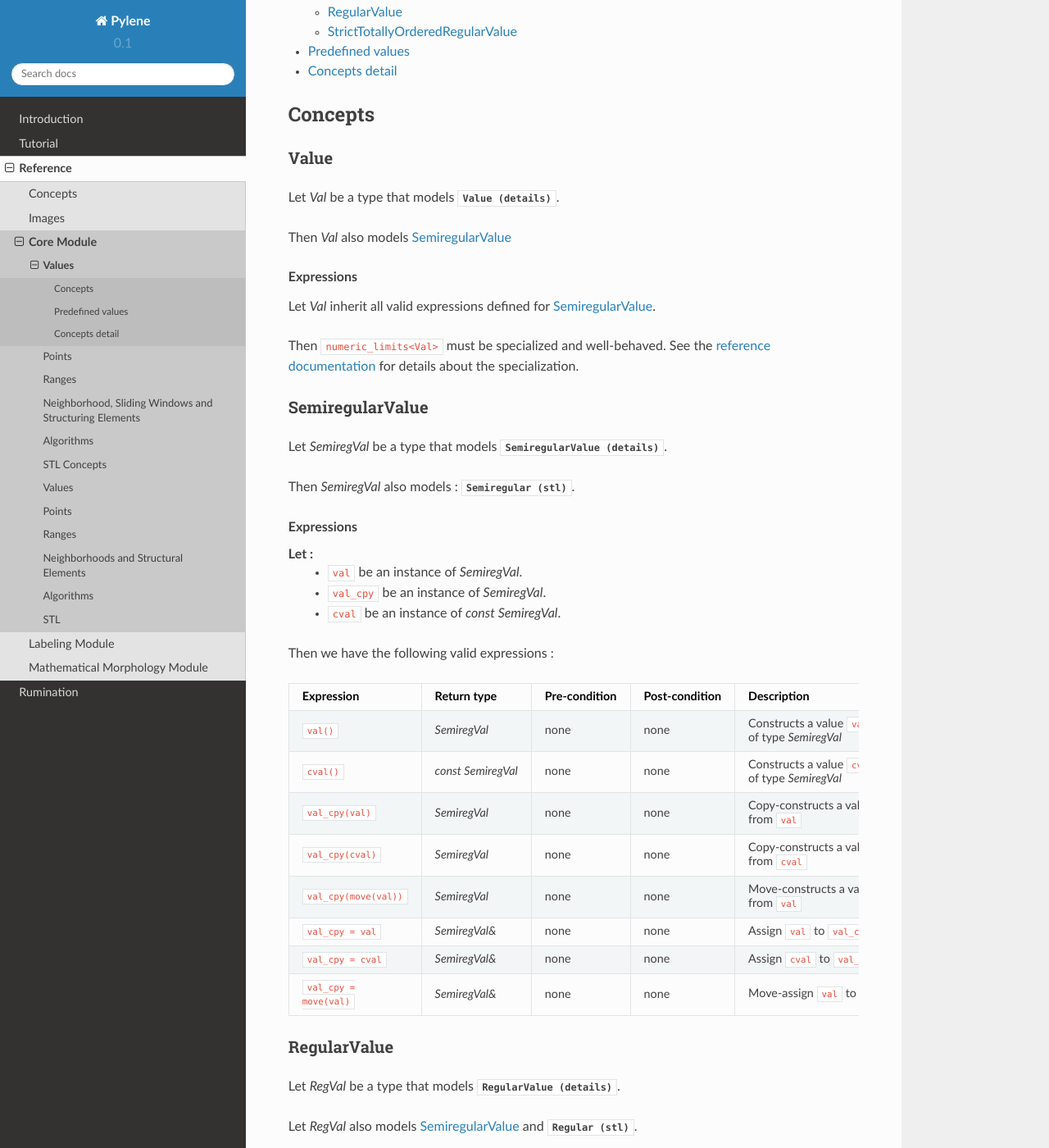
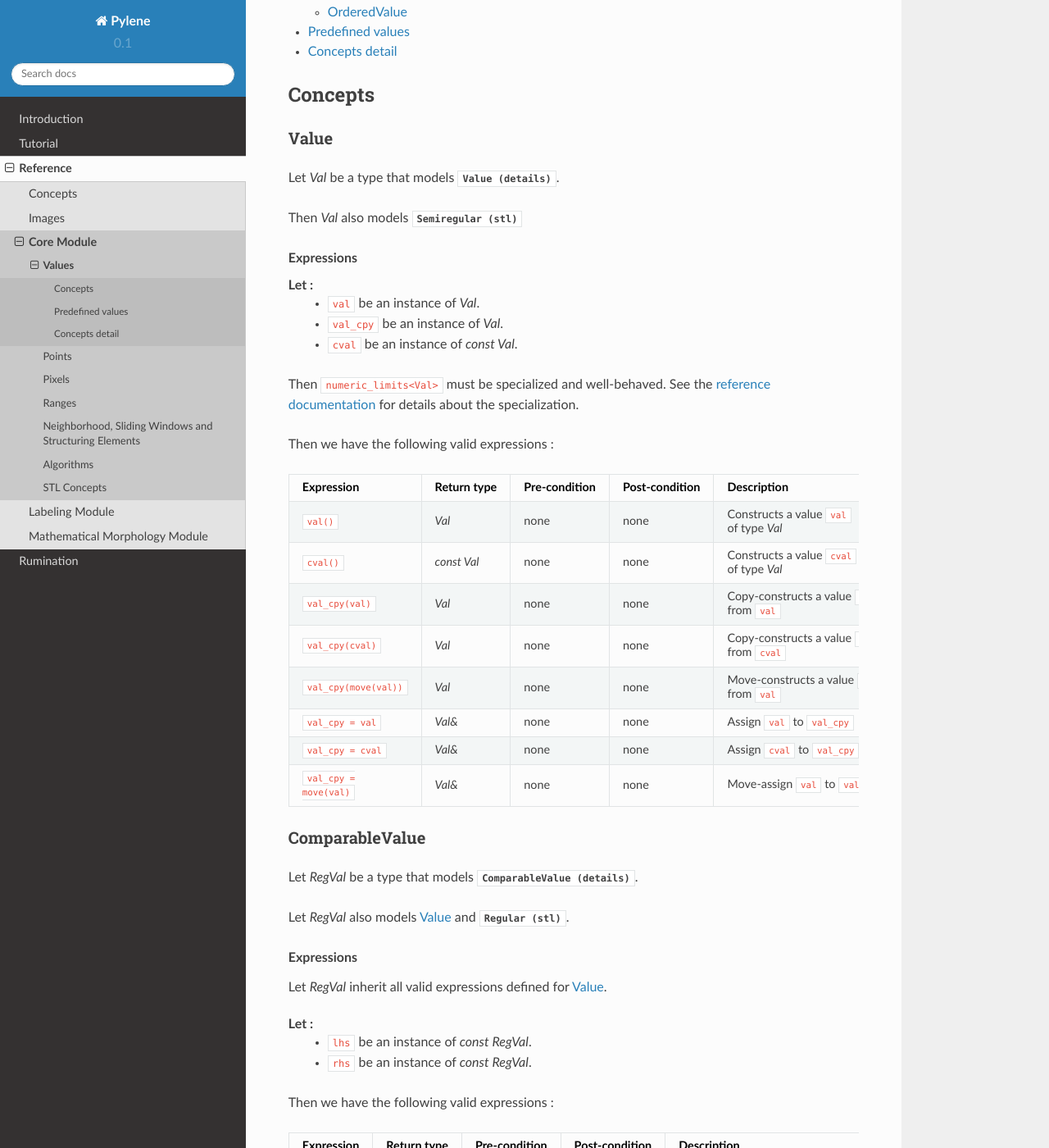
Before and after one commit to GerHobbelt/pylene, a Sphinx documentation site: the page built from doc/source/core/values.rst, in a window 1280 px wide and 1400 px high, scrolled down 277 px. Shown: the whole window at 82% size. Built offline with Sphinx 7.4.7 and the Read the Docs theme 2.0.0, drawn with Linux system fonts in a browser that asks for light colours; some of the changed text lies outside the part shown.

Commit message:
Implement Pixel concept

```diff
--- a/doc/source/core/concepts/points.rst
+++ b/doc/source/core/concepts/points.rst
@@ -50,7 +50,7 @@ Point
     - :cpp:expr:`lhs <= rhs` return-type models :cpp:concept:`Boolean (stl) <stl::Boolean>`.
     - :cpp:expr:`lhs >= rhs` return-type models :cpp:concept:`Boolean (stl) <stl::Boolean>`.
 
-    **Possible implementation**
+    **Implementation**
 
     .. literalinclude:: ../../../../pylene/include/mln/core/concept/new/points.hpp
        :language: cpp
--- /dev/null
+++ b/doc/source/core/pixels/ndpixel.rst
@@ -0,0 +1,2 @@
+ND Pixel
+########
--- a/doc/source/core/points.rst
+++ b/doc/source/core/points.rst
@@ -3,7 +3,7 @@ Points
 ======
 
 
-Way of locating a  value inside an image.
+Way of locating a value inside an image.
 
 
 
--- a/doc/source/core/values.rst
+++ b/doc/source/core/values.rst
@@ -25,72 +25,56 @@ Value
 
 Let `Val` be a type that models :cpp:concept:`Value (details) <Value>`.
 
-Then `Val` also models :ref:`SemiregularValue <concept-values-SemiregularValue>`
+Then `Val` also models :cpp:concept:`Semiregular (stl) <stl::Semiregular>`
 
 .. _concept-values-Value-expressions:
 .. rubric:: Expressions
 
-Let `Val` inherit all valid expressions defined for :ref:`SemiregularValue <concept-values-SemiregularValue-expressions>`.
+Let :
+    - ``val`` be an instance of `Val`.
+    - ``val_cpy`` be an instance of `Val`.
+    - ``cval`` be an instance of `const Val`.
 
 Then ``numeric_limits<Val>`` must be specialized and well-behaved.
 See the `reference documentation <https://en.cppreference.com/w/cpp/types/numeric_limits>`_ for details about the specialization.
 
-
-
-.. _concept-values-SemiregularValue:
-
-SemiregularValue
-################
-
-Let `SemiregVal` be a type that models :cpp:concept:`SemiregularValue (details) <SemiregularValue>`.
-
-Then `SemiregVal` also models : :cpp:concept:`Semiregular (stl) <stl::Semiregular>`.
-
-.. _concept-values-SemiregularValue-expressions:
-.. rubric:: Expressions
-
-Let :
-    - ``val`` be an instance of `SemiregVal`.
-    - ``val_cpy`` be an instance of `SemiregVal`.
-    - ``cval`` be an instance of `const SemiregVal`.
-
 Then we have the following valid expressions :
 
-+-------------------------+--------------------+---------------+----------------+---------------------------------------------------+
-|       Expression        |    Return type     | Pre-condition | Post-condition |                    Description                    |
-+=========================+====================+===============+================+===================================================+
-| ``val()``               | `SemiregVal`       | none          | none           | Constructs a value ``val`` of type `SemiregVal`   |
-+-------------------------+--------------------+---------------+----------------+---------------------------------------------------+
-| ``cval()``              | `const SemiregVal` | none          | none           | Constructs a value ``cval`` of type `SemiregVal`  |
-+-------------------------+--------------------+---------------+----------------+---------------------------------------------------+
-| ``val_cpy(val)``        | `SemiregVal`       | none          | none           | Copy-constructs a value ``val_cpy`` from ``val``  |
-+-------------------------+--------------------+---------------+----------------+---------------------------------------------------+
-| ``val_cpy(cval)``       | `SemiregVal`       | none          | none           | Copy-constructs a value ``val_cpy`` from ``cval`` |
-+-------------------------+--------------------+---------------+----------------+---------------------------------------------------+
-| ``val_cpy(move(val))``  | `SemiregVal`       | none          | none           | Move-constructs a value ``val_cpy`` from ``val``  |
-+-------------------------+--------------------+---------------+----------------+---------------------------------------------------+
-| ``val_cpy = val``       | `SemiregVal&`      | none          | none           | Assign ``val`` to ``val_cpy``                     |
-+-------------------------+--------------------+---------------+----------------+---------------------------------------------------+
-| ``val_cpy = cval``      | `SemiregVal&`      | none          | none           | Assign ``cval`` to ``val_cpy``                    |
-+-------------------------+--------------------+---------------+----------------+---------------------------------------------------+
-| ``val_cpy = move(val)`` | `SemiregVal&`      | none          | none           | Move-assign ``val`` to ``val_cpy``                |
-+-------------------------+--------------------+---------------+----------------+---------------------------------------------------+
++-------------------------+-------------+---------------+----------------+---------------------------------------------------+
+|       Expression        | Return type | Pre-condition | Post-condition |                    Description                    |
++=========================+=============+===============+================+===================================================+
+| ``val()``               | `Val`       | none          | none           | Constructs a value ``val`` of type `Val`          |
++-------------------------+-------------+---------------+----------------+---------------------------------------------------+
+| ``cval()``              | `const Val` | none          | none           | Constructs a value ``cval`` of type `Val`         |
++-------------------------+-------------+---------------+----------------+---------------------------------------------------+
+| ``val_cpy(val)``        | `Val`       | none          | none           | Copy-constructs a value ``val_cpy`` from ``val``  |
++-------------------------+-------------+---------------+----------------+---------------------------------------------------+
+| ``val_cpy(cval)``       | `Val`       | none          | none           | Copy-constructs a value ``val_cpy`` from ``cval`` |
++-------------------------+-------------+---------------+----------------+---------------------------------------------------+
+| ``val_cpy(move(val))``  | `Val`       | none          | none           | Move-constructs a value ``val_cpy`` from ``val``  |
++-------------------------+-------------+---------------+----------------+---------------------------------------------------+
+| ``val_cpy = val``       | `Val&`      | none          | none           | Assign ``val`` to ``val_cpy``                     |
++-------------------------+-------------+---------------+----------------+---------------------------------------------------+
+| ``val_cpy = cval``      | `Val&`      | none          | none           | Assign ``cval`` to ``val_cpy``                    |
++-------------------------+-------------+---------------+----------------+---------------------------------------------------+
+| ``val_cpy = move(val)`` | `Val&`      | none          | none           | Move-assign ``val`` to ``val_cpy``                |
++-------------------------+-------------+---------------+----------------+---------------------------------------------------+
 
 
 
-.. _concept-values-RegularValue:
+.. _concept-values-ComparableValue:
 
-RegularValue
-############
+ComparableValue
+###############
 
-Let `RegVal` be a type that models :cpp:concept:`RegularValue (details) <RegularValue>`.
+Let `RegVal` be a type that models :cpp:concept:`ComparableValue (details) <ComparableValue>`.
 
-Let `RegVal` also models :ref:`SemiregularValue <concept-values-SemiregularValue>` and :cpp:concept:`Regular (stl) <stl::Regular>`.
+Let `RegVal` also models :ref:`Value <concept-values-Value>` and :cpp:concept:`Regular (stl) <stl::Regular>`.
 
-.. _concept-values-RegularValue-expressions:
+.. _concept-values-ComparableValue-expressions:
 .. rubric:: Expressions
 
-Let `RegVal` inherit all valid expressions defined for :ref:`SemiregularValue <concept-values-SemiregularValue-expressions>`.
+Let `RegVal` inherit all valid expressions defined for :ref:`Value <concept-values-Value-expressions>`.
 
 Let :
     - ``lhs`` be an instance of `const RegVal`.
@@ -112,19 +96,19 @@ Then we have the following valid expressions :
 
 
 
-.. _concept-values-StrictTotallyOrderedRegularValue:
+.. _concept-values-OrderedValue:
 
-StrictTotallyOrderedRegularValue
-################################
+OrderedValue
+############
 
-Let `STORegVal` be a type that models :cpp:concept:`StrictTotallyOrderedRegularValue (details) <StrictTotallyOrderedRegularValue>`.
+Let `STORegVal` be a type that models :cpp:concept:`OrderedValue (details) <OrderedValue>`.
 
-Let `STORegVal` also models :ref:`RegularValue <concept-values-RegularValue>` and :cpp:concept:`StrictTotallyOrdered (stl) <stl::StrictTotallyOrdered>`.
+Let `STORegVal` also models :ref:`ComparableValue <concept-values-ComparableValue>` and :cpp:concept:`StrictTotallyOrdered (stl) <stl::StrictTotallyOrdered>`.
 
-.. _concept-values-StrictTotallyOrderedRegularValue-expressions:
+.. _concept-values-OrderedValue-expressions:
 .. rubric:: Expressions
 
-Let `STORegVal` inherit all valid expressions defined for :ref:`RegularValue <concept-values-RegularValue-expressions>`.
+Let `STORegVal` inherit all valid expressions defined for :ref:`ComparableValue <concept-values-ComparableValue-expressions>`.
 
 Let :
     - ``lhs`` be an instance of `const STORegVal`.
```
Also changed, not shown: doc/source/core.rst (+53 -15 lines), doc/source/core/concepts/pixels.rst (added, +61 -0 lines), doc/source/core/concepts/values.rst (+30 -52 lines), doc/source/core/pixels.rst (added, +109 -0 lines), 8 other files.
